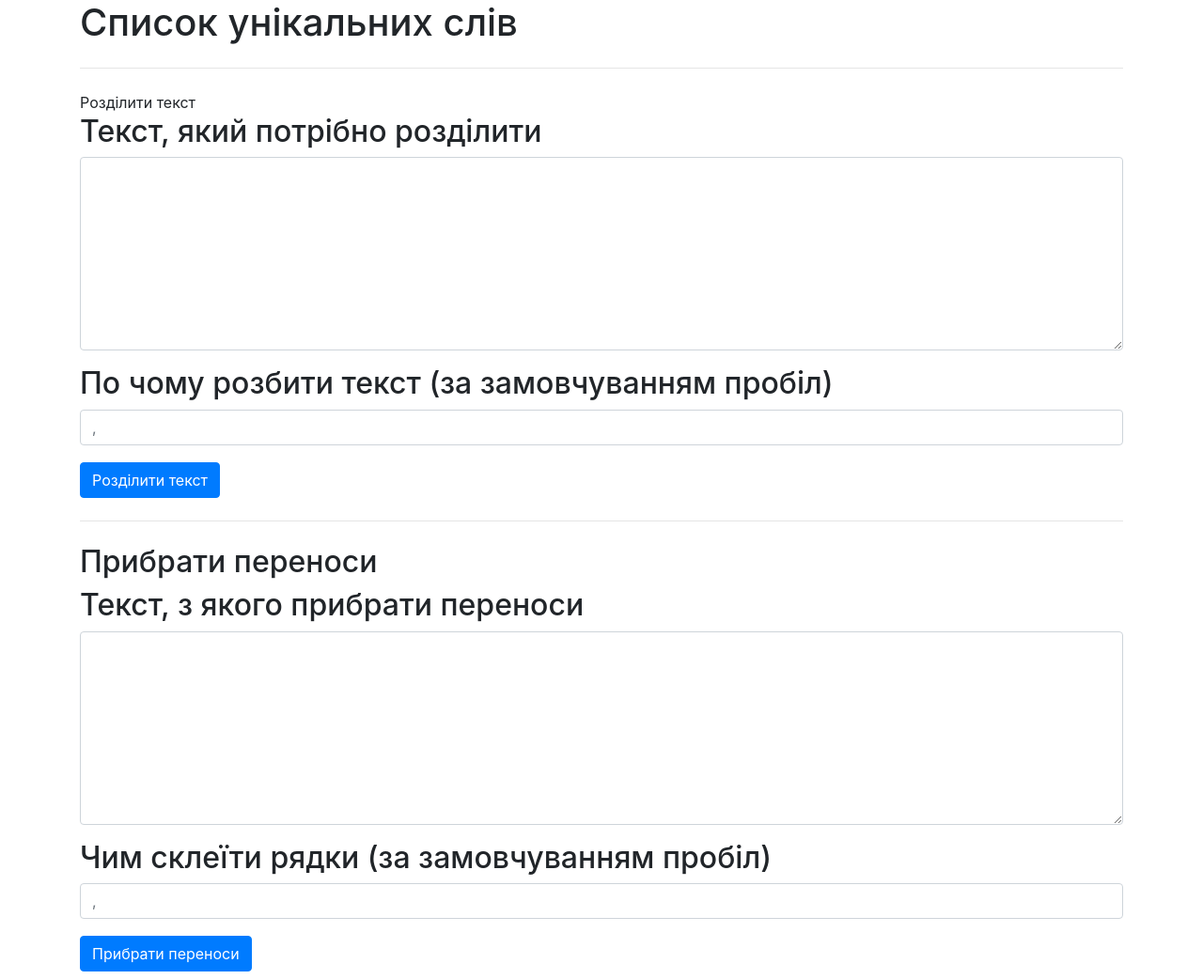
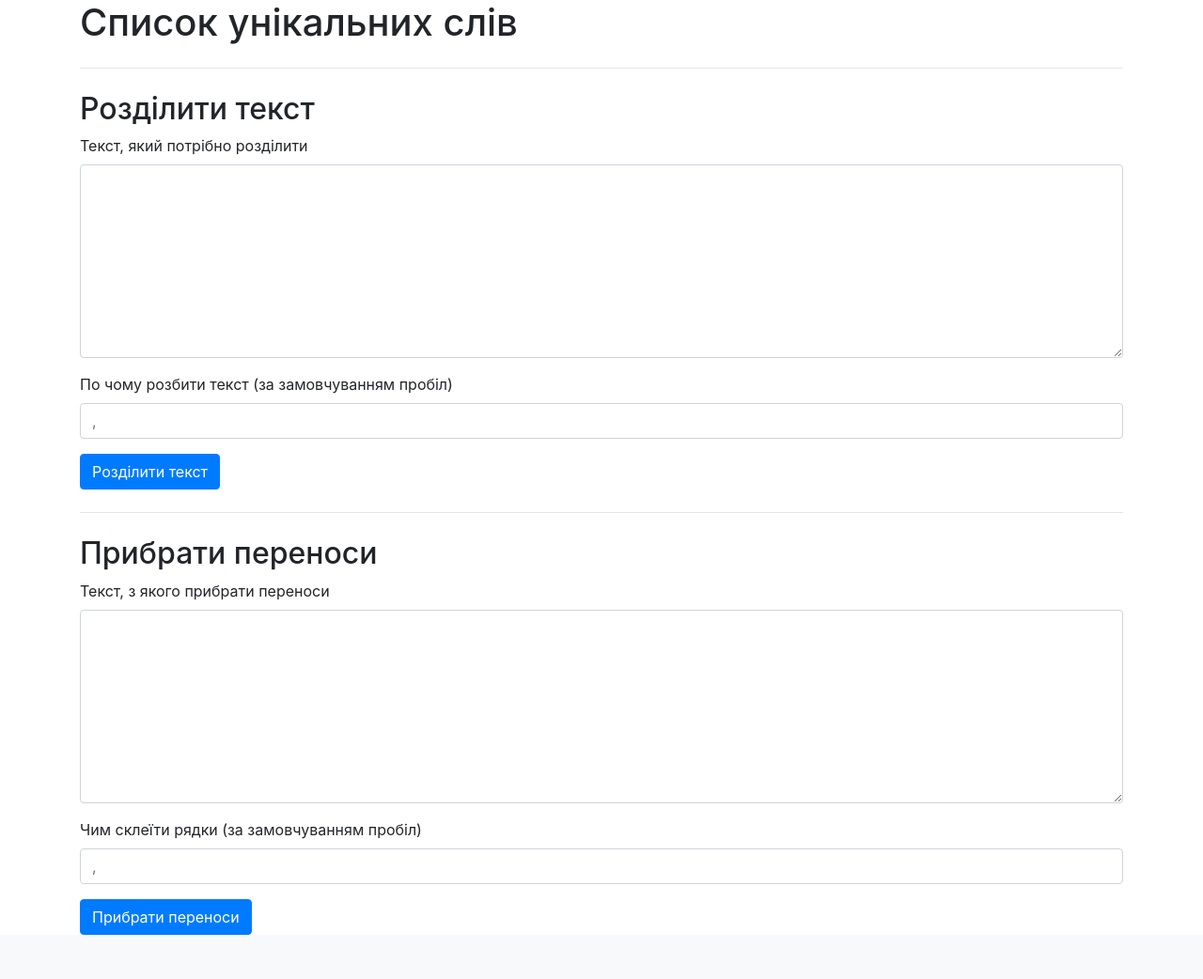
Before and after one commit to camingout/word-list, a Flask app: page / in a window 1280 px wide. Shown: the part 58-1100 px from the top of the page at 94% size. After the commit the page ends 1053 px from the top, so only its background shows below. Run offline with Flask 3, Linux system fonts and the light colour scheme; some libraries are stand-ins or nearby versions.

Commit message:
Refactor index.html structure and formatting

```diff
--- a/templates/index.html
+++ b/templates/index.html
@@ -2,7 +2,7 @@
 
 {% block content %}
 <h1>{% block title %} Список унікальних слів {% endblock %}</h1>
-<hr class="my-4"> Розділити текст <h2>
+    <hr class="my-4"><h2>Розділити текст</h2>
 <form action="{{ url_for('final') }}" method="post">
     <div class="form-group">
         <label for="split-content">Текст, який потрібно розділити</label>
@@ -14,8 +14,7 @@
     </div>
     <button type="submit" class="btn btn-primary">Розділити текст</button>
 </form>
-<hr class="my-4"> Прибрати переноси <h2>
-
+<hr class="my-4"><h2>Прибрати переноси</h2>
 <form action="{{ url_for('join_text') }}" method="post">
     <div class="form-group">
         <label for="join-content">Текст, з якого прибрати переноси</label>
```
